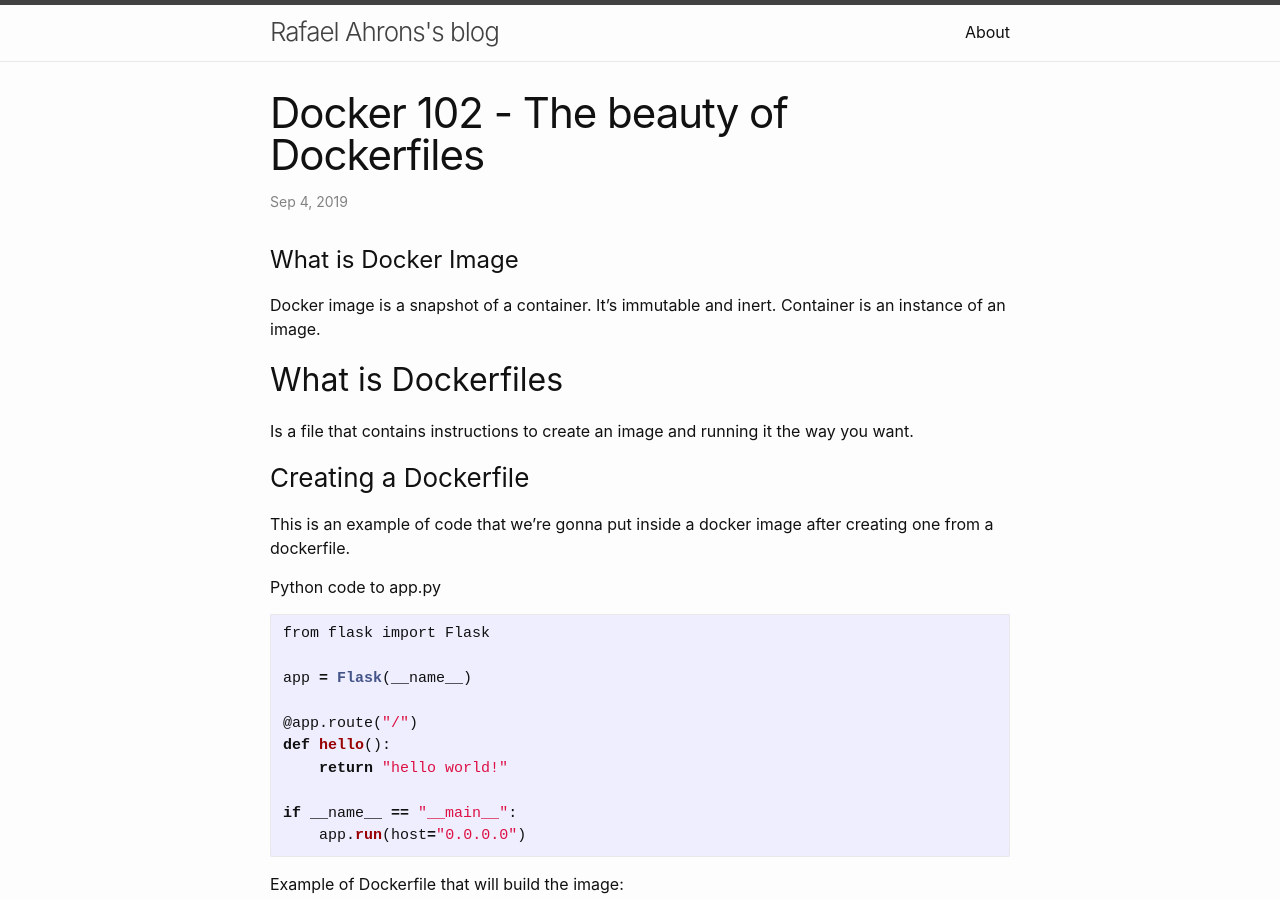
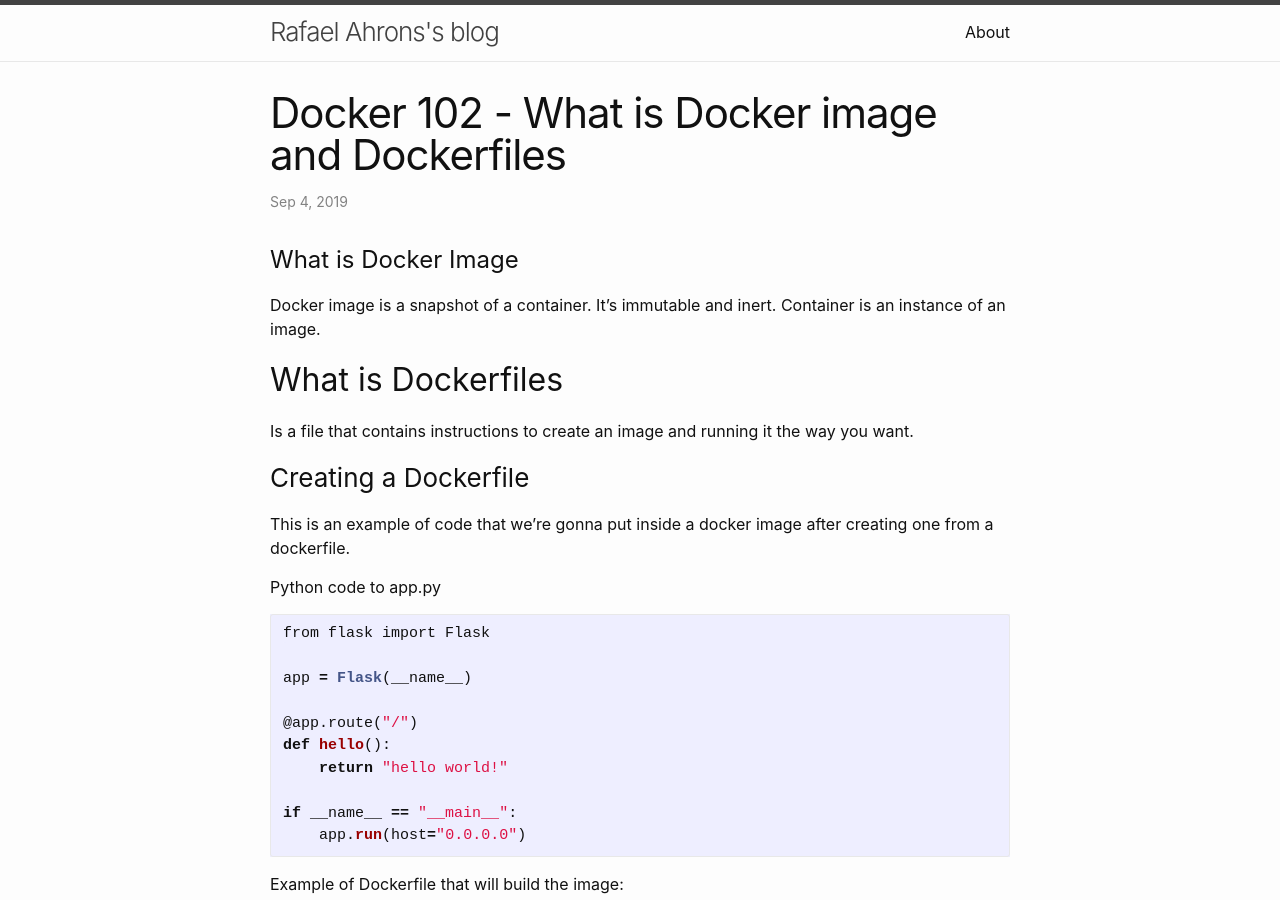
Before and after one commit to luturol/luturol.github.io, a Jekyll site: the page built from _posts/2019-10-05-Docker-102.md, in a window 1280 px wide and 900 px high. Built offline with Jekyll 4.4.1, drawn with Linux system fonts in a browser that asks for light colours.

Commit message:
Changed title

```diff
--- a/_posts/2019-10-05-Docker-102.md
+++ b/_posts/2019-10-05-Docker-102.md
@@ -1,6 +1,6 @@
 ---
 layout: post
-title:  "Docker 102 - The beauty of Dockerfiles"
+title:  "Docker 102 - What is Docker image and Dockerfiles"
 date:   2019-09-04 22:49:00
 categories:
     - docker
```
